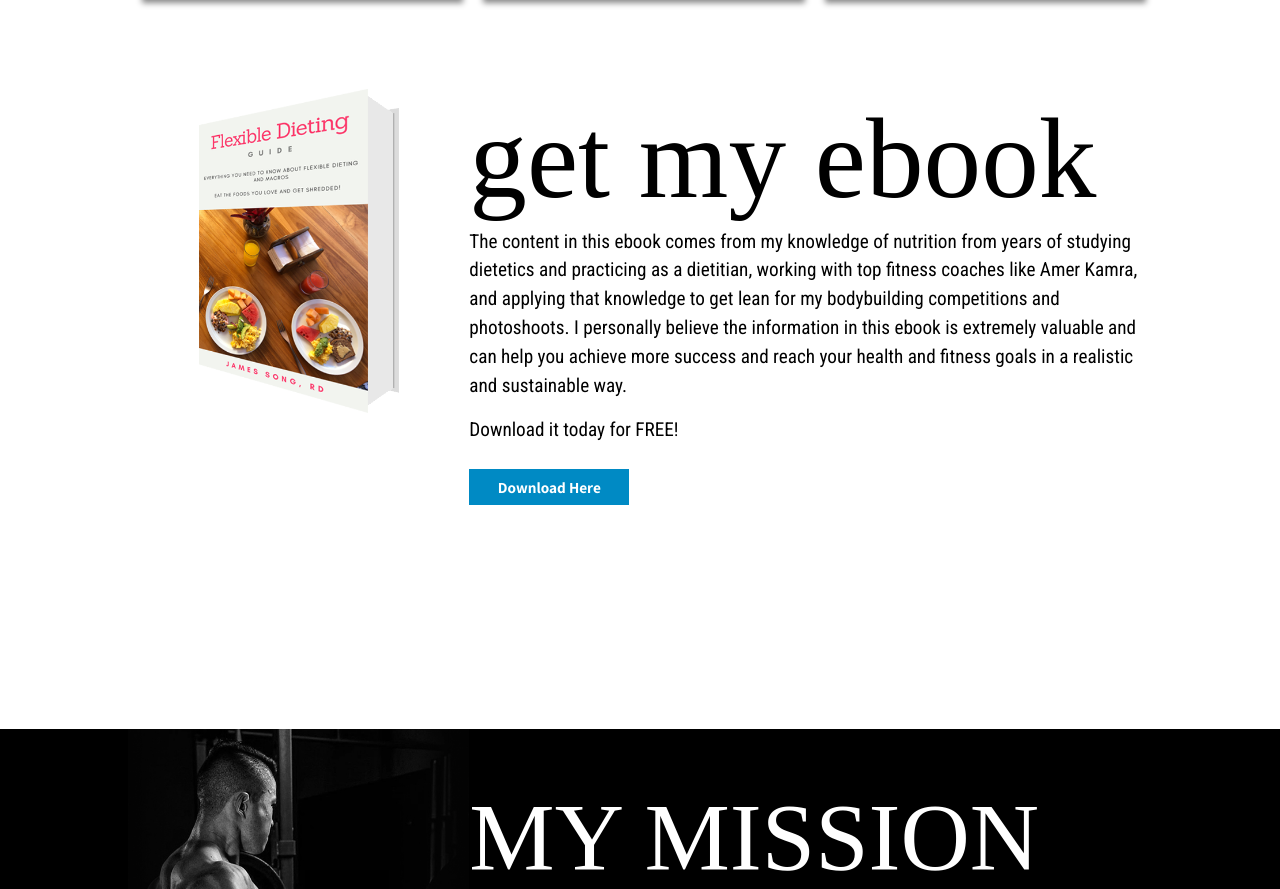
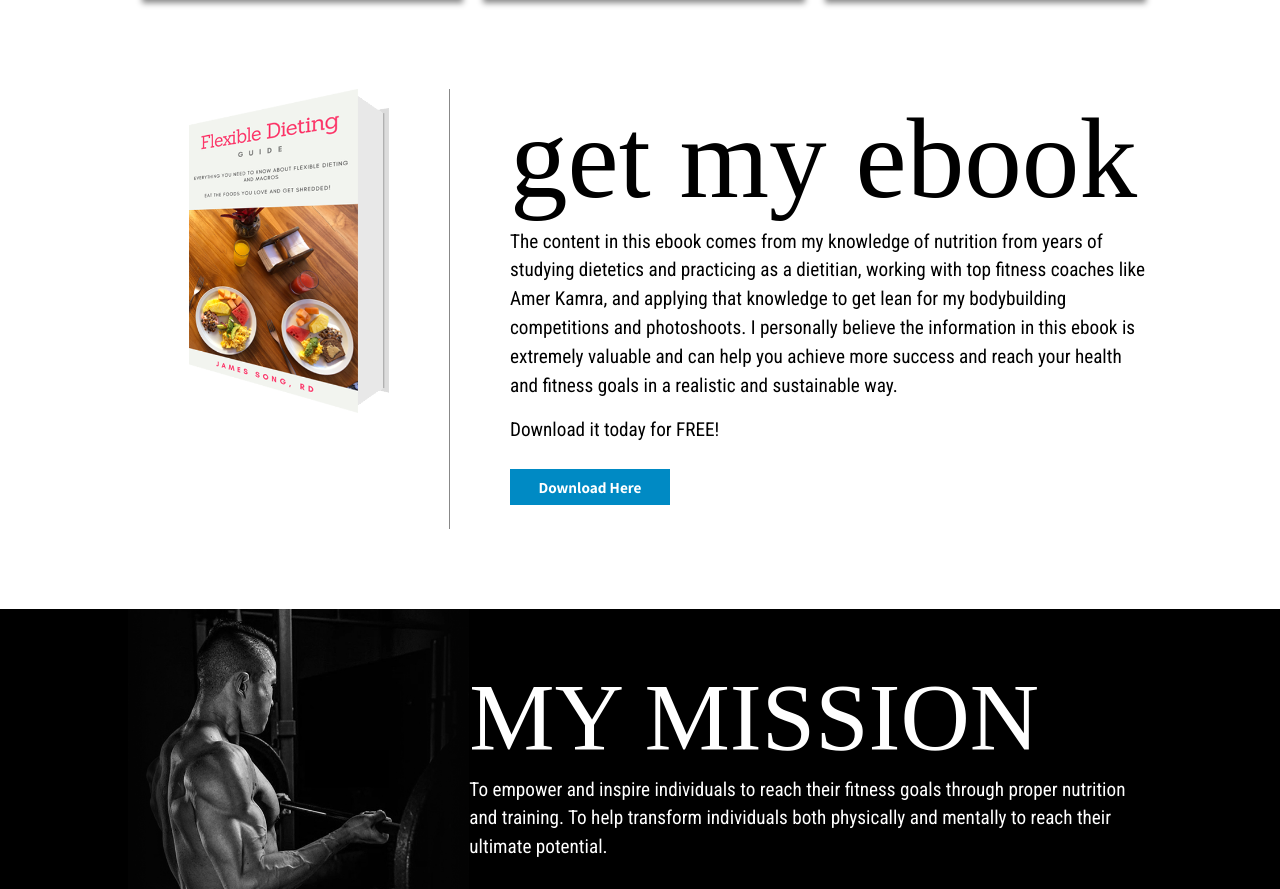
Before and after one commit to henryliang2/jsong_fitness, a plain HTML site: page index.html in a window 1280 px wide. Shown: the part 1561-2450 px from the top of the page. Drawn offline with nearby package versions, Linux system fonts and the light colour scheme; a web font is replaced by a local one.

Commit message:
modified index ebook container and space

```diff
--- a/css/styles.css
+++ b/css/styles.css
@@ -459,6 +459,8 @@ ul li {
     font-family: 'Roboto Condensed';
     font-size: 1.2em;
     color: black;
+    padding-left: 60px;
+    border-left: 1px solid #888;
 }
 
 /* Jumbotron Settings */
--- a/index.html
+++ b/index.html
@@ -105,7 +105,7 @@
     </div>
 
     <!-- Fake Space-->
-    <div id="fake-space" style="height: 200px;"></div>
+    <div id="fake-space" style="height: 80px;"></div>
 
     <!-- Jumbotron -->
     <div class="container-fluid black-bg jumbo-mission-bg show-bg-if-mobile">
```
